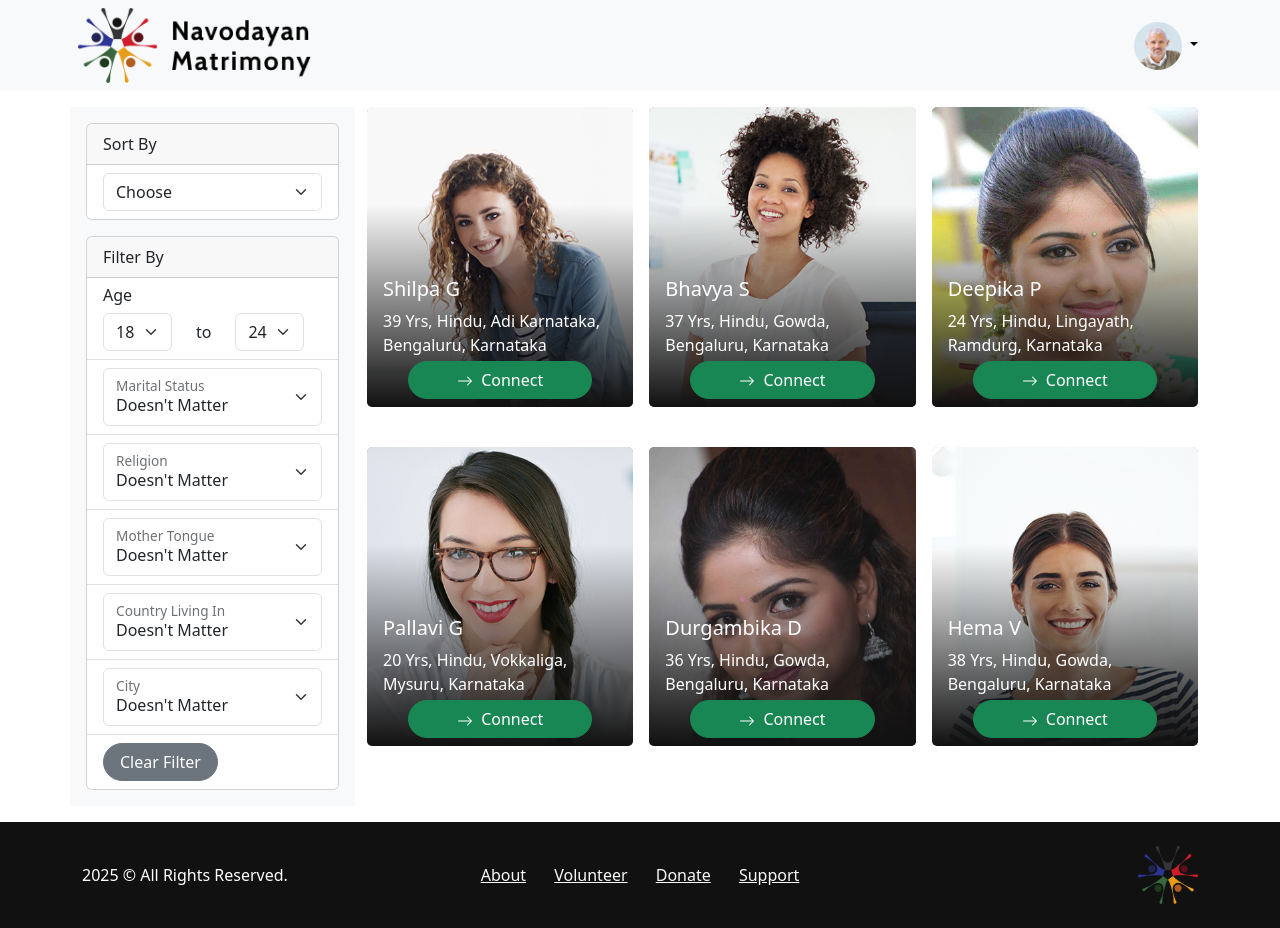
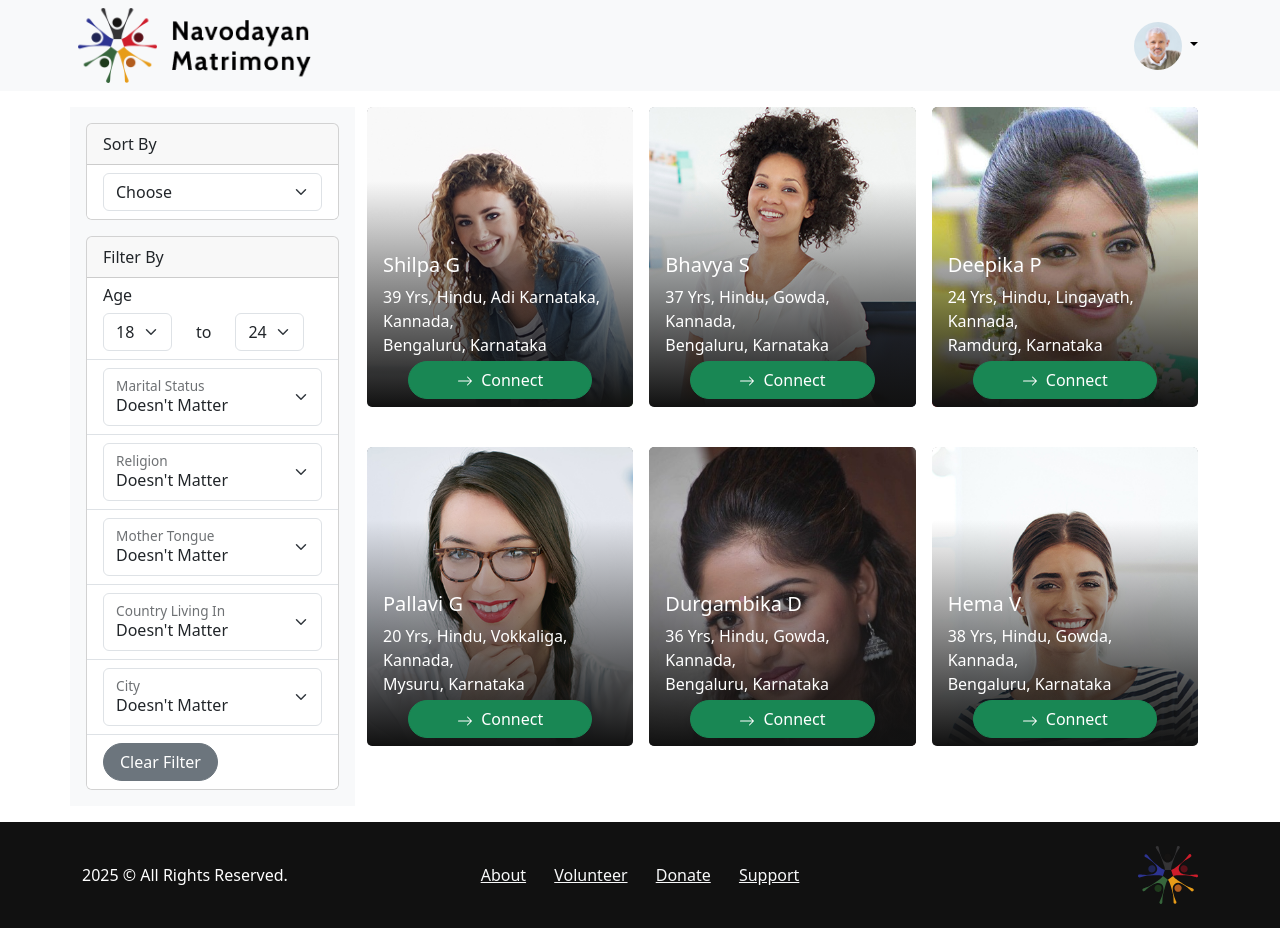
Before and after one commit to rjayaramegowda/honalu-react, a React (Vite) app: page / in a window 1280 px wide. Built offline with nearby package versions, Linux system fonts and the light colour scheme.

Commit message:
Update ProfileCard.tsx

```diff
--- a/src/pages/ProfileCard.tsx
+++ b/src/pages/ProfileCard.tsx
@@ -28,7 +28,8 @@ function ProfileCard(props: { vo: Profile | null | undefined }) {
           </h5>
           <p className="card-text mb-1">
             {props.vo?.basic.age} Yrs, {props.vo?.doctrine.religion},{" "}
-            {props.vo?.doctrine.caste}, <br />
+            {props.vo?.doctrine.caste}, {props.vo?.doctrine.mother_tongue},{" "}
+            <br />
             {props.vo?.location.location}
           </p>
           <div className="text-center">
```
